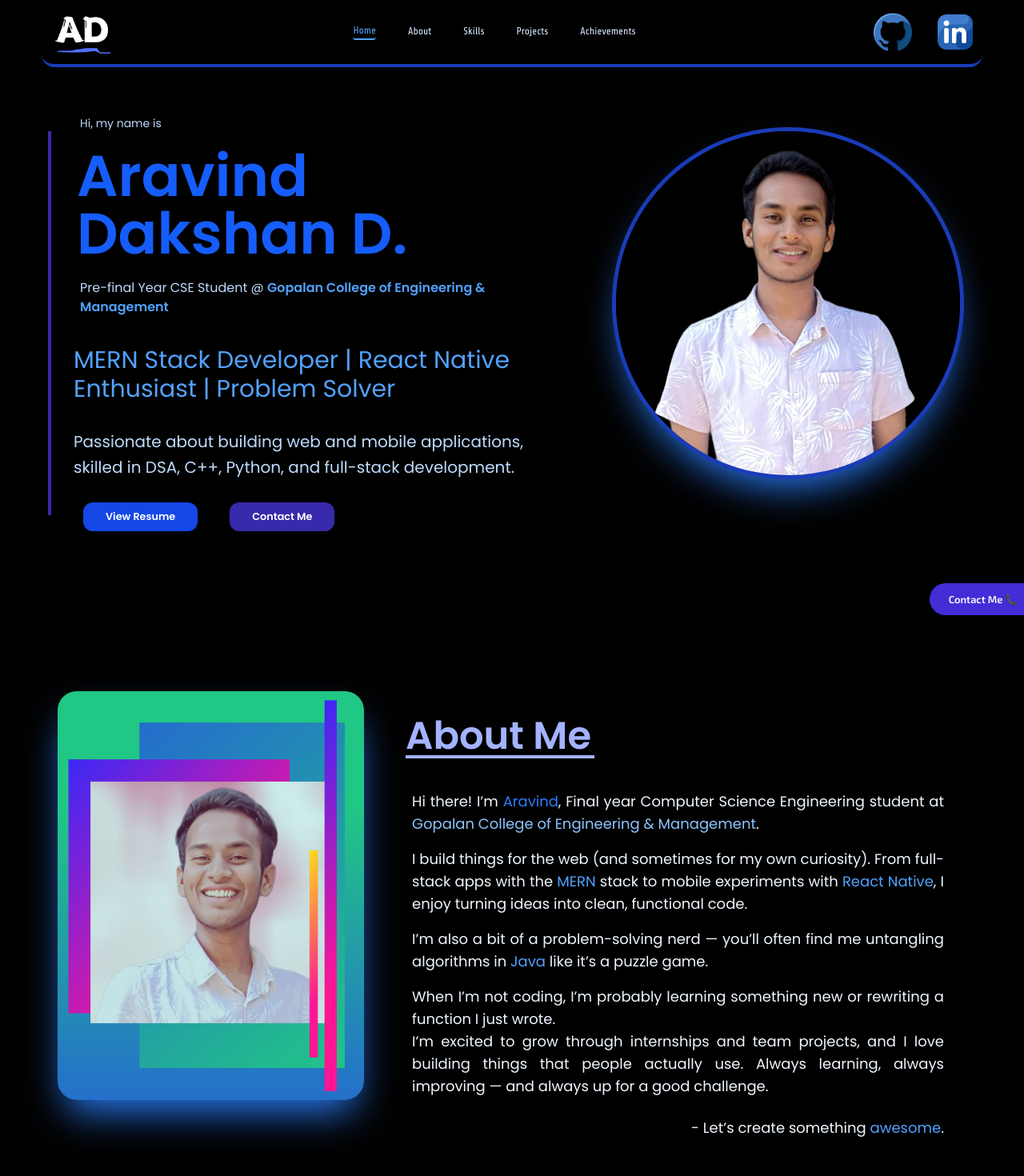
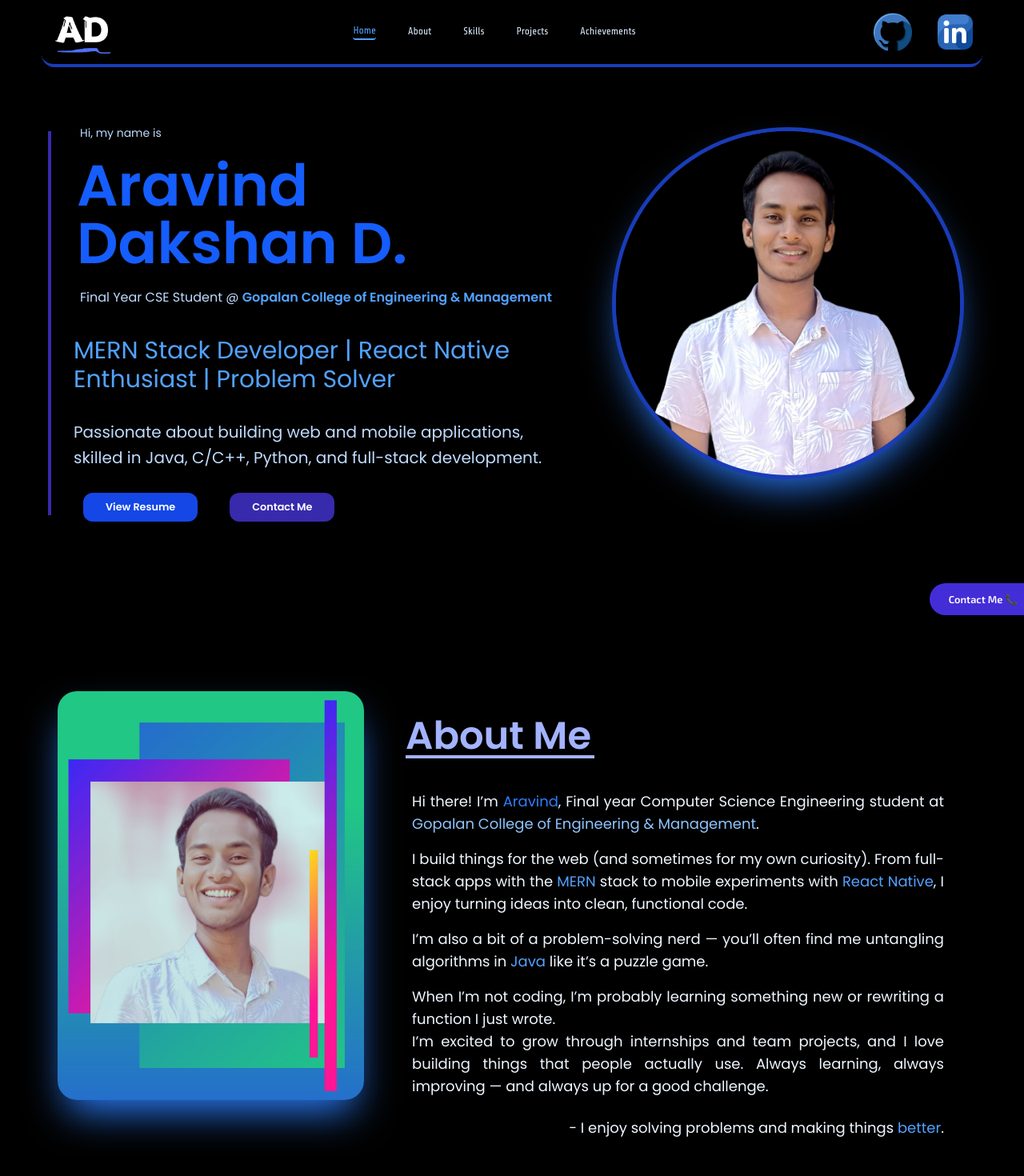
Before and after one commit to Arav20603/aravPortfolio, a React (Vite) app in the folder portfolio/: page / in a window 1280 px wide. Shown: the top 1470 px of the page at 80% size. Built offline with nearby package versions, Linux system fonts and the light colour scheme.

Commit message:
Changed yr status in hero section

```diff
--- a/portfolio/src/pages/About.tsx
+++ b/portfolio/src/pages/About.tsx
@@ -25,7 +25,7 @@ const About = () => {
           <p className="mt-4">When I’m not coding, I’m probably learning something new or rewriting a function I just wrote.</p>
           <p>I’m excited to grow through internships and team projects, and I love building things
              that people actually use. Always learning, always improving — and always up for a good challenge.</p>
-          <p className="mt-6 text-right">- Let’s create something <span className="text-blue-400">awesome</span>.</p>
+          <p className="mt-6 text-right">- I enjoy solving problems and making things <span className="text-blue-400">better</span>.</p>
         </div>
       </div>
     </div>
--- a/portfolio/src/pages/Hero.tsx
+++ b/portfolio/src/pages/Hero.tsx
@@ -16,10 +16,10 @@ const Hero = () => {
       <div className="left ml-15 w-200 flex flex-col gap-4 border-indigo-800 border-l-4 h-120 justify-center px-5">
         <p className="mb-1 name text-blue-200 text-sm ml-4">Hi, my name is</p>
         <h1 className="text-7xl ml-3 mb-1 font-semibold text-blue-600 name">Aravind Dakshan D.</h1>
-        <p className="ml-4 mb-5 text-md text-blue-200">Pre-final Year CSE Student @ <span className="text-blue-400 font-semibold">Gopalan College of Engineering & Management</span></p>
+        <p className="ml-4 mb-5 text-md text-blue-200">Final Year CSE Student @ <span className="text-blue-400 font-semibold">Gopalan College of Engineering & Management</span></p>
         <p className="text text-3xl mb-4 ml-2 text-blue-400 left-text4">MERN Stack Developer | React Native Enthusiast | Problem Solver</p>
         <p className="text text-xl/8 ml-2 text-blue-200">Passionate about building web and mobile applications,
-        skilled in DSA, C++, Python, and full-stack development.
+        skilled in Java, C/C++, Python, and full-stack development.
         </p>
 
         {/* btn - section */}
```
